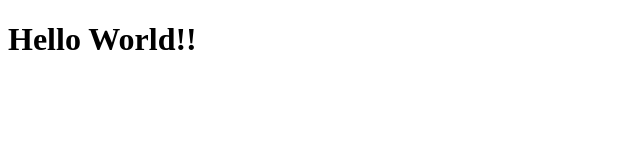
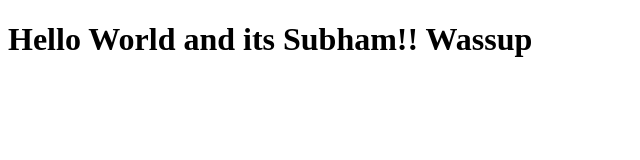
Before and after one commit to meanitwhatitype/github_practise, a plain HTML site: page index.html in a window 1280 px wide. Shown: the whole page, without its empty margins (0-640 px from the left). Drawn offline with Linux system fonts and the light colour scheme.

Commit message:
Edited it again

```diff
--- a/index.html
+++ b/index.html
@@ -6,6 +6,6 @@
     <title>Document</title>
   </head>
   <body>
-    <h1>Hello World!!</h1>
+    <h1>Hello World and its Subham!! Wassup</h1>
   </body>
 </html>
```
